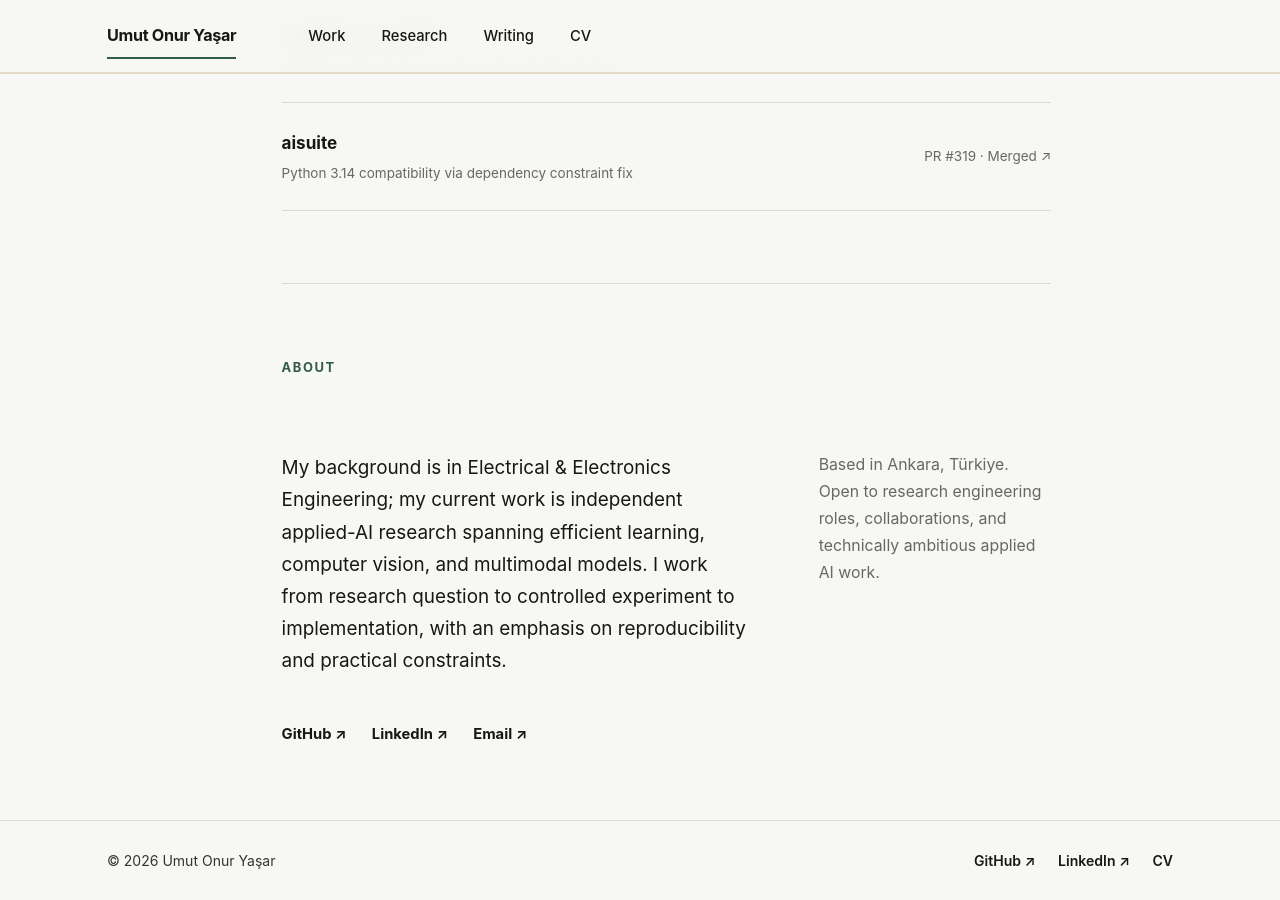
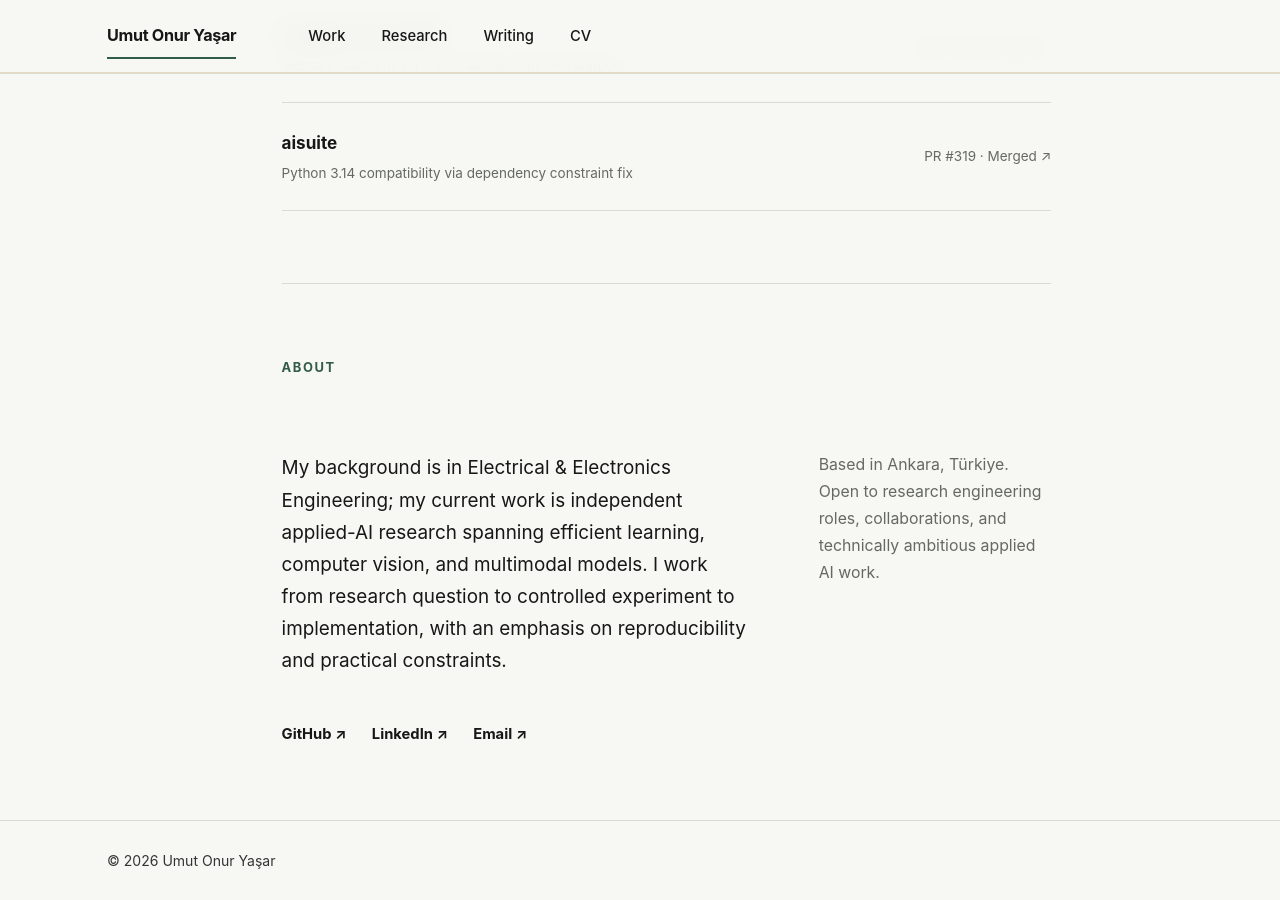
Before and after one commit to umutonuryasar/umutonuryasar.github.io, a Jekyll site: the page built from _pages/about.md, in a window 1280 px wide and 900 px high, scrolled down 2711 px. Built offline with Jekyll 4.4.1, drawn with Linux system fonts in a browser that asks for light colours; a script bundle is joined from its source files by our own code; library files that are not in the unit come from our copies.

Commit message:
Simplify site footer

```diff
--- a/_includes/footer.html
+++ b/_includes/footer.html
@@ -1,10 +1,3 @@
-{% include base_path %}
-
 <div class="portfolio-footer">
   <p>&copy; {{ site.time | date: '%Y' }} {{ site.name | default: site.title }}</p>
-  <nav aria-label="Footer navigation">
-    {% if site.author.github %}<a href="https://github.com/{{ site.author.github }}">GitHub ↗</a>{% endif %}
-    {% if site.author.linkedin %}<a href="https://www.linkedin.com/in/{{ site.author.linkedin }}">LinkedIn ↗</a>{% endif %}
-    <a href="{{ base_path }}/cv/">CV</a>
-  </nav>
 </div>
```
